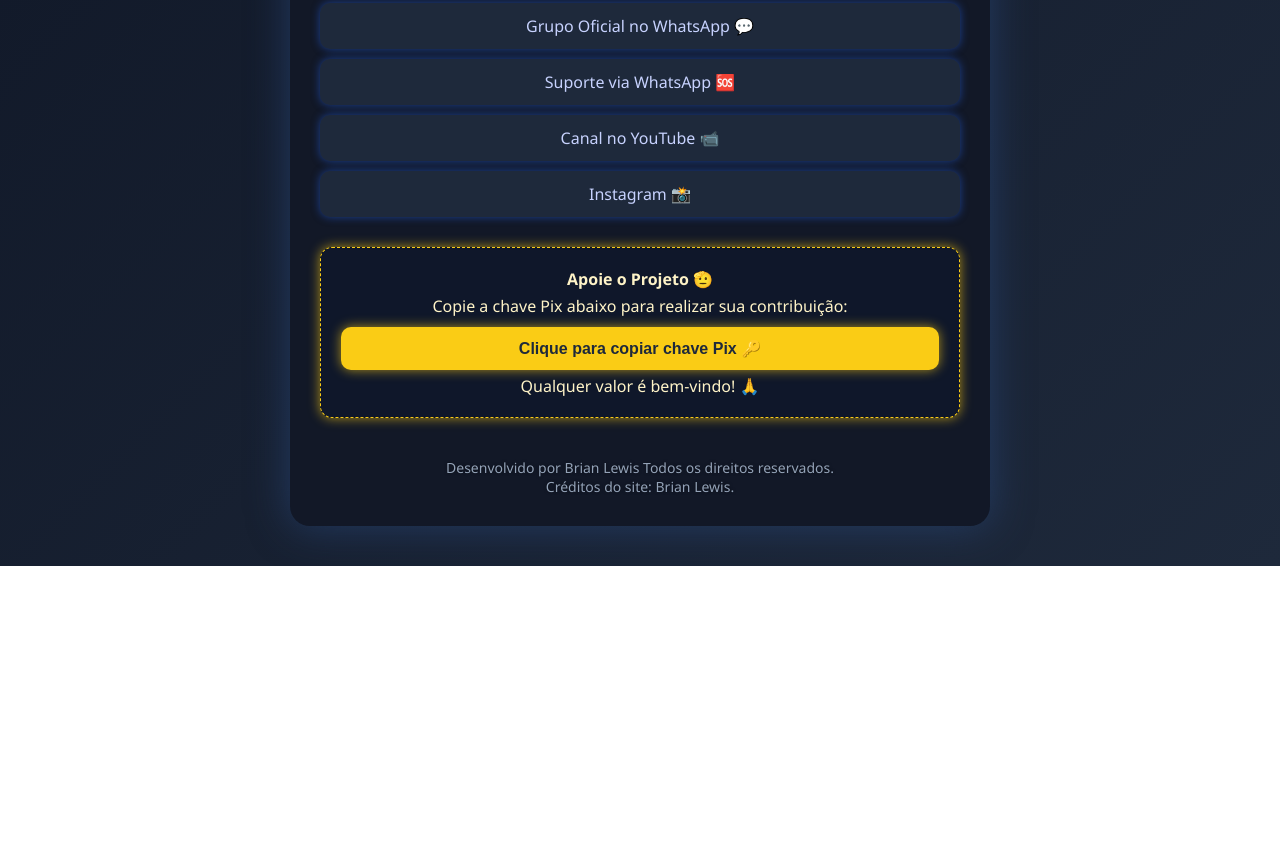
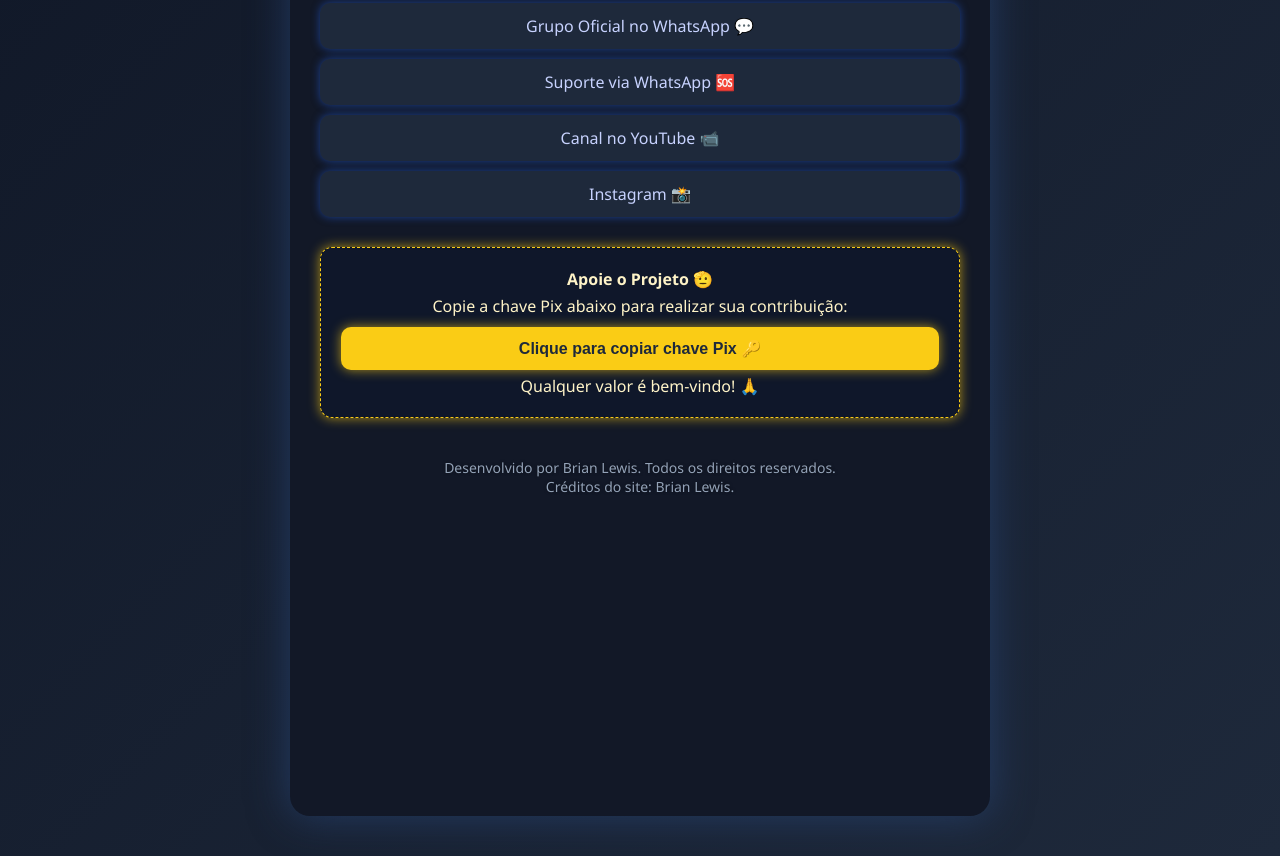
Before and after one commit to Brianlewis2/Gerando-de-Letreiro-para-PBSU, a plain HTML site: page index.html in a window 1280 px wide. Shown: the part 1110-1966 px from the top of the page. Before the commit the page ends 1676 px from the top, so only its background shows below. Drawn offline with Linux system fonts and the light colour scheme.

Commit message:
Add files via upload

```diff
--- a/index.html
+++ b/index.html
@@ -11,6 +11,7 @@
   <meta name="author" content="Brian Lewis">
 
   <style>
+    /* Seu CSS original para estilo dark e bonito */
     * {
       margin: 0;
       padding: 0;
@@ -27,6 +28,7 @@
       padding: 40px 20px;
       min-height: 100vh;
       font-size: 16px;
+      flex-direction: column;
     }
 
     .container {
@@ -230,6 +232,10 @@
       box-shadow: 0 0 18px #1d4ed8aa;
     }
   </style>
+
+  <!-- Script do AdSense (pode estar só uma vez na página, preferencialmente no <head> ou topo do <body>) -->
+  <script async src="https://pagead2.googlesyndication.com/pagead/js/adsbygoogle.js?client=ca-pub-5933354846440408"
+      crossorigin="anonymous"></script>
 </head>
 <body>
 
@@ -284,9 +290,20 @@
     </div>
 
     <footer>
-      Desenvolvido por Brian Lewis Todos os direitos reservados. <br>
+      Desenvolvido por Brian Lewis. Todos os direitos reservados. <br>
       Créditos do site: Brian Lewis.
     </footer>
+
+    <!-- Bloco de anúncio fixo 300x250 no rodapé -->
+    <div style="width: 100%; margin: 40px auto 0; display: flex; justify-content: center;">
+      <ins class="adsbygoogle"
+        style="display:inline-block;width:300px;height:250px"
+        data-ad-client="ca-pub-5933354846440408"
+        data-ad-slot="5305596679"></ins>
+      <script>
+        (adsbygoogle = window.adsbygoogle || []).push({});
+      </script>
+    </div>
   </div>
 
   <script>
```
